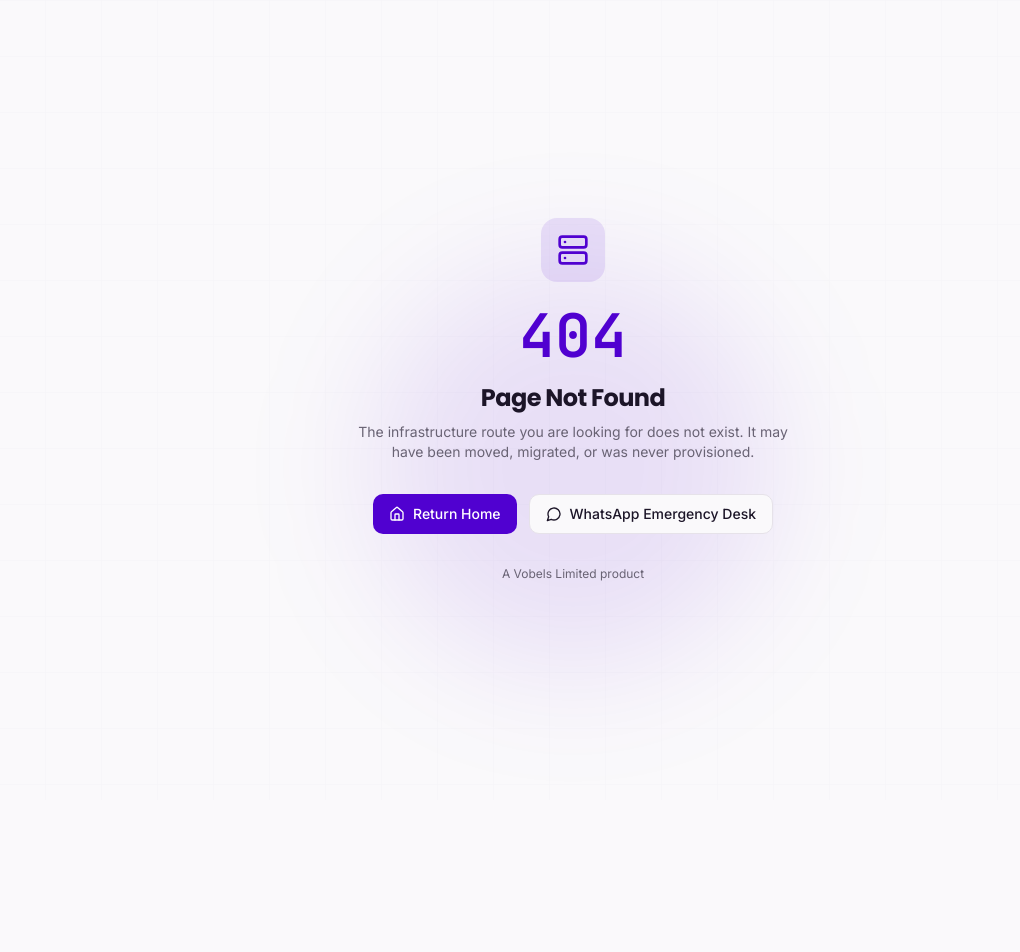
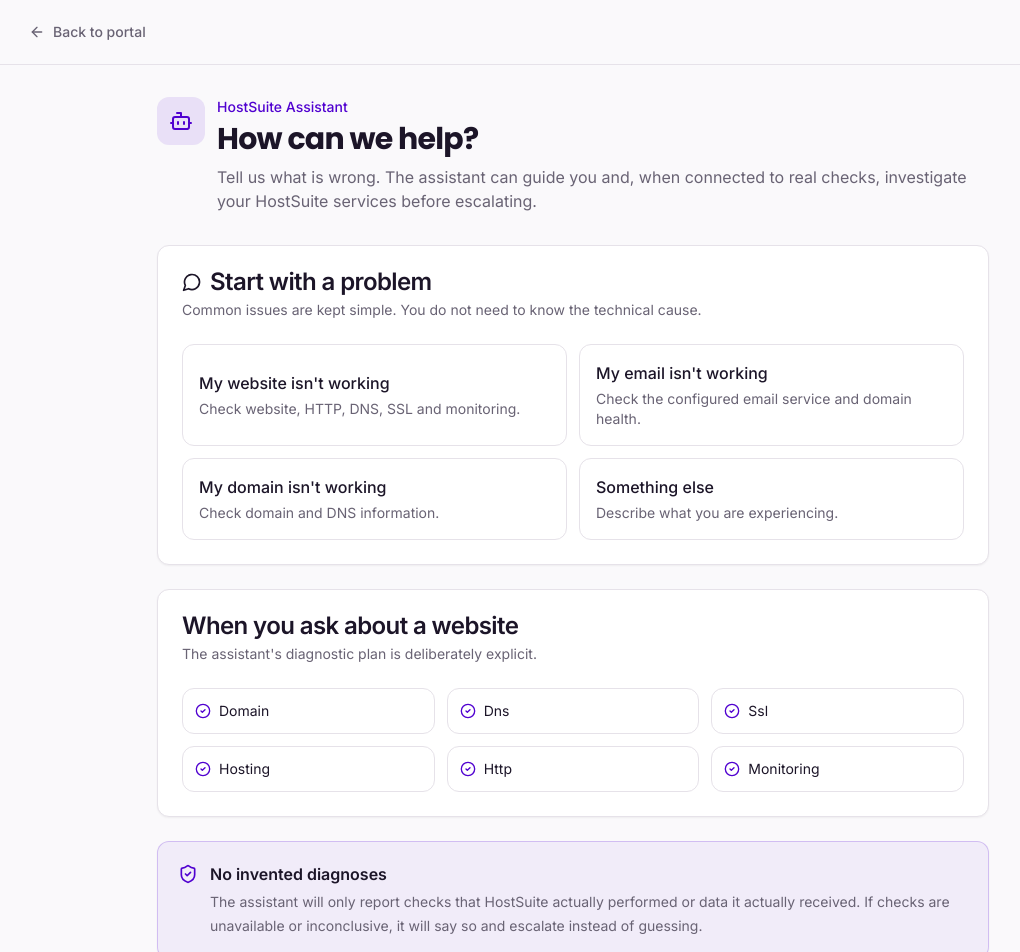
Before and after one commit to Holladworld/hostsuite, a Next.js app: page /portal/assistant in a window 1280 px wide. Before the commit this address had no page. Shown: the top 952 px of the page, without its empty margins (67-1087 px from the left). Before the commit the page ends 800 px from the top, so only its background shows below. Built offline with nearby package versions, Linux system fonts and the light colour scheme.

Commit message:
feat: add HostSuite AI assistant customer surface

```diff
--- /dev/null
+++ b/app/portal/assistant/page.tsx
@@ -0,0 +1,21 @@
+'use client';
+
+import Link from 'next/link';
+import { ArrowLeft, Bot, CheckCircle2, CircleAlert, Loader2, MessageCircle, ShieldCheck } from 'lucide-react';
+import { Card, CardContent, CardDescription, CardHeader, CardTitle } from '@/components/ui/card';
+import { DEFAULT_DIAGNOSTIC_CHECKS } from '@/lib/ai-assistant';
+
+export default function AssistantPage() {
+  return (
+    <div className="min-h-screen bg-background">
+      <header className="border-b border-border"><div className="mx-auto flex h-16 max-w-6xl items-center px-4 sm:px-6 lg:px-8"><Link href="/portal/dashboard" className="inline-flex items-center gap-2 text-sm font-medium text-muted-foreground hover:text-foreground"><ArrowLeft className="h-4 w-4" /> Back to portal</Link></div></header>
+      <main className="mx-auto max-w-4xl px-4 py-8 sm:px-6 lg:px-8">
+        <div className="flex items-start gap-3"><div className="rounded-xl bg-primary/10 p-3"><Bot className="h-6 w-6 text-primary" /></div><div><p className="text-sm font-medium text-primary">HostSuite Assistant</p><h1 className="mt-1 font-display text-3xl font-bold tracking-tight">How can we help?</h1><p className="mt-2 text-sm leading-6 text-muted-foreground sm:text-base">Tell us what is wrong. The assistant can guide you and, when connected to real checks, investigate your HostSuite services before escalating.</p></div></div>
+        <Card className="mt-8"><CardHeader><CardTitle className="flex items-center gap-2"><MessageCircle className="h-5 w-5" /> Start with a problem</CardTitle><CardDescription>Common issues are kept simple. You do not need to know the technical cause.</CardDescription></CardHeader><CardContent><div className="grid gap-3 sm:grid-cols-2"><button className="rounded-xl border border-border p-4 text-left hover:border-primary/40"><p className="font-medium">My website isn't working</p><p className="mt-1 text-sm text-muted-foreground">Check website, HTTP, DNS, SSL and monitoring.</p></button><button className="rounded-xl border border-border p-4 text-left hover:border-primary/40"><p className="font-medium">My email isn't working</p><p className="mt-1 text-sm text-muted-foreground">Check the configured email service and domain health.</p></button><button className="rounded-xl border border-border p-4 text-left hover:border-primary/40"><p className="font-medium">My domain isn't working</p><p className="mt-1 text-sm text-muted-foreground">Check domain and DNS information.</p></button><button className="rounded-xl border border-border p-4 text-left hover:border-primary/40"><p className="font-medium">Something else</p><p className="mt-1 text-sm text-muted-foreground">Describe what you are experiencing.</p></button></div></CardContent></Card>
+        <Card className="mt-6"><CardHeader><CardTitle>When you ask about a website</CardTitle><CardDescription>The assistant's diagnostic plan is deliberately explicit.</CardDescription></CardHeader><CardContent><div className="grid gap-3 sm:grid-cols-2 lg:grid-cols-3">{DEFAULT_DIAGNOSTIC_CHECKS.map((check) => <div key={check} className="flex items-center gap-2 rounded-lg border border-border p-3 text-sm capitalize"><CheckCircle2 className="h-4 w-4 text-primary" />{check.replace('_', ' ')}</div>)}</div></CardContent></Card>
+        <Card className="mt-6 border-primary/20 bg-primary/5"><CardContent className="flex gap-3 p-5"><ShieldCheck className="mt-0.5 h-5 w-5 shrink-0 text-primary" /><div><p className="font-semibold">No invented diagnoses</p><p className="mt-1 text-sm leading-6 text-muted-foreground">The assistant will only report checks that HostSuite actually performed or data it actually received. If checks are unavailable or inconclusive, it will say so and escalate instead of guessing.</p></div></CardContent></Card>
+        <div className="mt-6 flex items-center gap-2 text-xs text-muted-foreground"><CircleAlert className="h-4 w-4" /> Live AI and diagnostic provider connections are configured separately from this interface.</div>
+      </main>
+    </div>
+  );
+}
```
